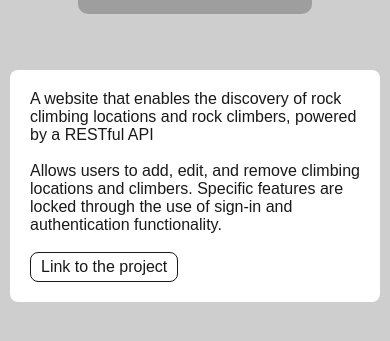
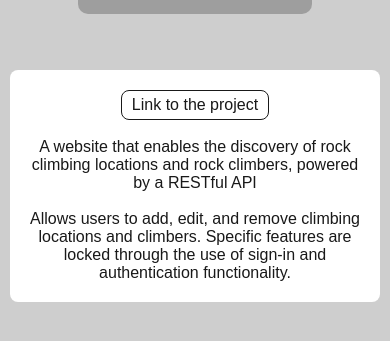
Before and after one commit to jkagawa/jkagawa-website, a React (Create React App) app: page / in a window 390 px wide. Shown: the part 933-1274 px from the top of the page. Built offline with nearby package versions, Linux system fonts and the light colour scheme; grey boxes are pictures that could not be loaded; the HTML template or start-up script is replaced by a standard one.

Commit message:
Make project description box responsive to theme

```diff
--- a/src/HomeContent.js
+++ b/src/HomeContent.js
@@ -5,7 +5,7 @@ function HomeContent() {
 
   const positions = ["position1", "position2", "position3"];
   const images = ["climbing-website-demo.gif", "budget-app-demo-crop.gif", "task-wall-demo.PNG"];
-  const description = ['A website that enables the discovery of rock climbing locations and rock climbers, powered by a RESTful API<br/><br/>Allows users to add, edit, and remove climbing locations and climbers. Specific features are locked through the use of sign-in and authentication functionality.<br/><br/><a href="https://climbingspot.pythonanywhere.com/" target="_blank" class="link-style">Link to the project</a>', 'A budgeting app that lets users keep track of how much they are spending in a clean and easy-to-use interface<br/><br/>Allows users to set a monthly budget and enter expenses.<br/><br/><a href="https://play.google.com/store/apps/details?id=com.jkagawa.mybudget" target="_blank" class="link-style">Link to the project</a>', '<a href="https://play.google.com/store/apps/details?id=com.jkagawa.mybudget" target="_blank" class="link-style">Link to the project</a>'];
+  const description = ['<a href="https://climbingspot.pythonanywhere.com/" target="_blank" class="link-style">Link to the project</a><br/><br/>A website that enables the discovery of rock climbing locations and rock climbers, powered by a RESTful API<br/><br/>Allows users to add, edit, and remove climbing locations and climbers. Specific features are locked through the use of sign-in and authentication functionality.', '<a href="https://play.google.com/store/apps/details?id=com.jkagawa.mybudget" target="_blank" class="link-style">Link to the project</a><br/><br/>A budgeting app that lets users keep track of how much they are spending in a clean and easy-to-use interface<br/><br/>Allows users to set a monthly budget and enter expenses.', '<a href="https://play.google.com/store/apps/details?id=com.jkagawa.mybudget" target="_blank" class="link-style">Link to the project</a>'];
 
   useEffect(() => {
   }, []);
@@ -71,8 +71,8 @@ function HomeContent() {
                   </label>
                 </div>
               </div>
-              <div id="description">A website that enables the discovery of rock climbing locations and rock climbers, powered by a RESTful API<br/><br/>Allows users to add, edit, and remove climbing locations and climbers. Specific features
-      are locked through the use of sign-in and authentication functionality.<br/><br/><a href="https://climbingspot.pythonanywhere.com/" target="_blank" className="link-style">Link to the project</a></div>
+              <div id="description"><a href="https://climbingspot.pythonanywhere.com/" target="_blank" className="link-style">Link to the project</a><br/><br/>A website that enables the discovery of rock climbing locations and rock climbers, powered by a RESTful API<br/><br/>Allows users to add, edit, and remove climbing locations and climbers. Specific features
+      are locked through the use of sign-in and authentication functionality.</div>
             </div>
         </div>
 
--- a/src/index.css
+++ b/src/index.css
@@ -100,15 +100,6 @@ header h1 {
     color: var(--primary-color);
     align-items: center;
 }
-.non-intro-style {
-    background: var(--background);
-    display: flex;
-    justify-content: center;
-    padding-top: 50px;
-    padding-bottom: 50px;
-    align-items: center;
-    color: var(--primary-color);
-}
 
 .link-style {
 	color: var(--primary-color);
@@ -117,6 +108,7 @@ header h1 {
   border: 1px solid var(--primary-color);
   border-radius: 8px;
   display: inline-block;
+  margin: auto;
 }
 .link-style:hover {
   background: var(--primary-color);
@@ -667,9 +659,12 @@ input:checked + .slider::before {
   font-size: 1rem;
   margin: auto;
   text-align: left;
-  background: white;
+  background: var(--background-pure);
+  color: var(--primary-color);
   border-radius: 8px;
   margin: 10px;
+  min-height: 150px;
+  text-align: center;
 }
 
 @media (min-width: 769px) {
```
